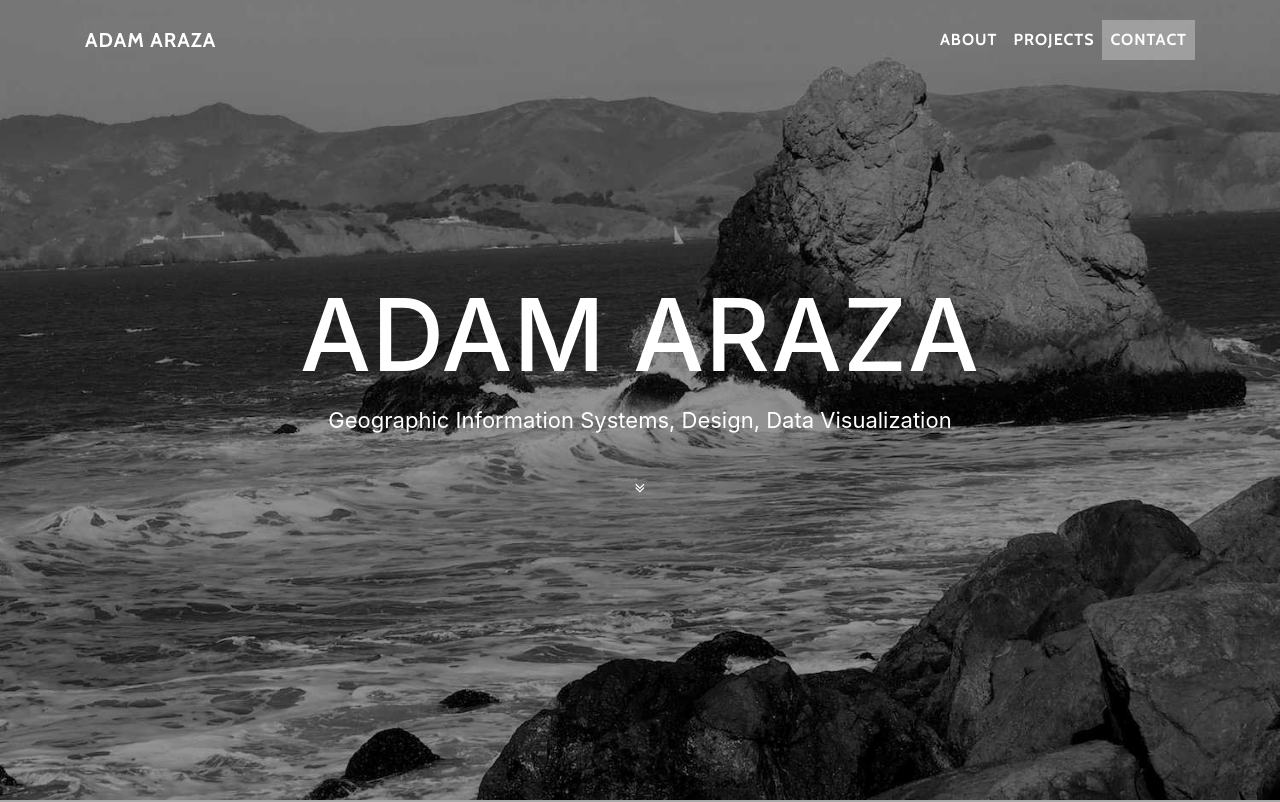
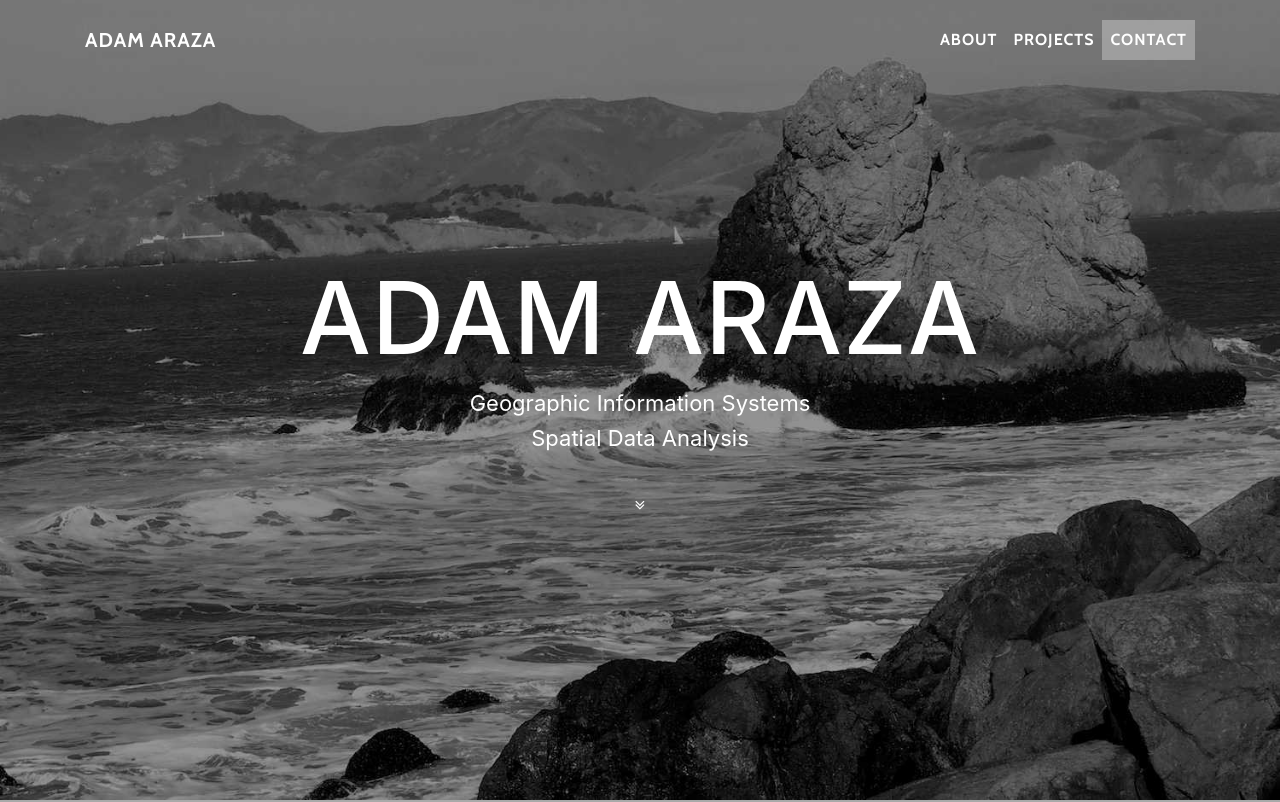
Before and after one commit to itsmeodom/adam, a website with bundled scripts: page index.html in a window 1280 px wide. Shown: the top 802 px of the page. Built offline with nearby package versions, Linux system fonts and the light colour scheme.

Commit message:
Update index.html

```diff
--- a/index.html
+++ b/index.html
@@ -64,7 +64,7 @@
           <div class="row">
             <div class="col-lg-8 mx-auto">
               <h1 class="brand-heading">Adam Araza</h1>
-              <p class="intro-text">Geographic Information Systems, Design, Data Visualization</p>
+              <p class="intro-text">Geographic Information Systems<br> Spatial Data Analysis</p>
               <a href="#about" class="btn btn-circle js-scroll-trigger">
                 <i class="fa fa-angle-double-down animated"></i>
               </a>
```
